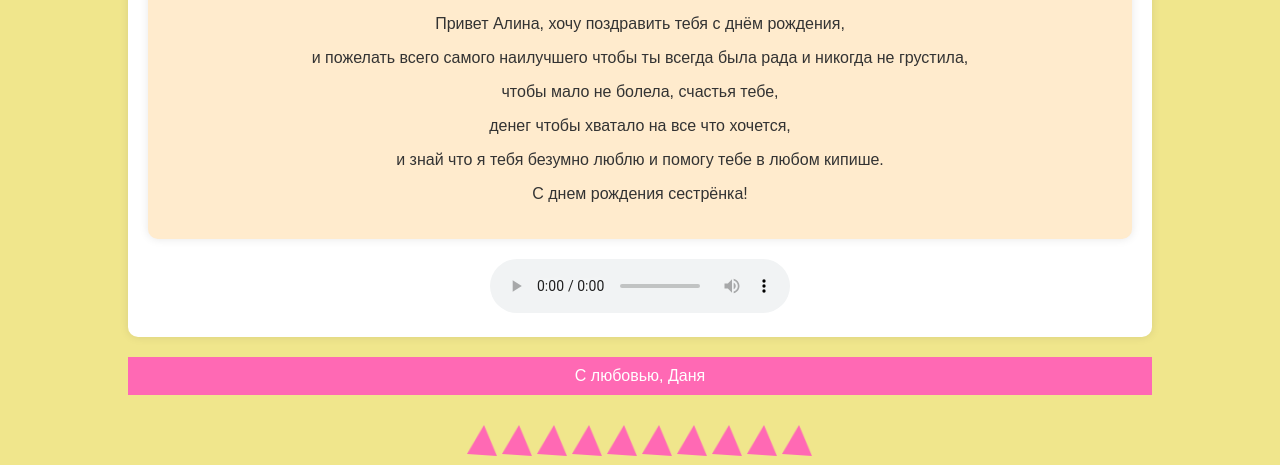
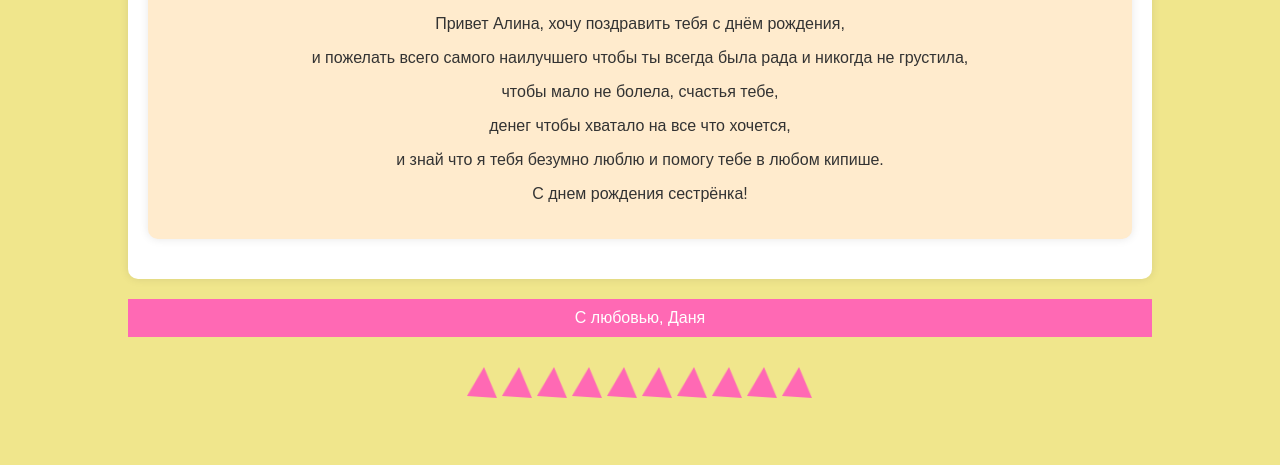
Before and after one commit to gameboy890yt/GameWorld, a plain HTML site: page index.html in a window 1280 px wide. Shown: the part 715-1180 px from the top of the page. After the commit the page ends 1122 px from the top, so only its background shows below. Drawn offline with Linux system fonts and the light colour scheme.

Commit message:
Update index.html

```diff
--- a/index.html
+++ b/index.html
@@ -32,10 +32,6 @@
                 <p>С днем рождения сестрёнка!</p>
             </div>
             <div class="music">
-                <audio controls>
-                    <source src="happy-birthda.mp3" type="audio/mpeg">
-                    Your browser does not support the audio element.
-                </audio>
             </div>
         </section>
         <footer>
```
